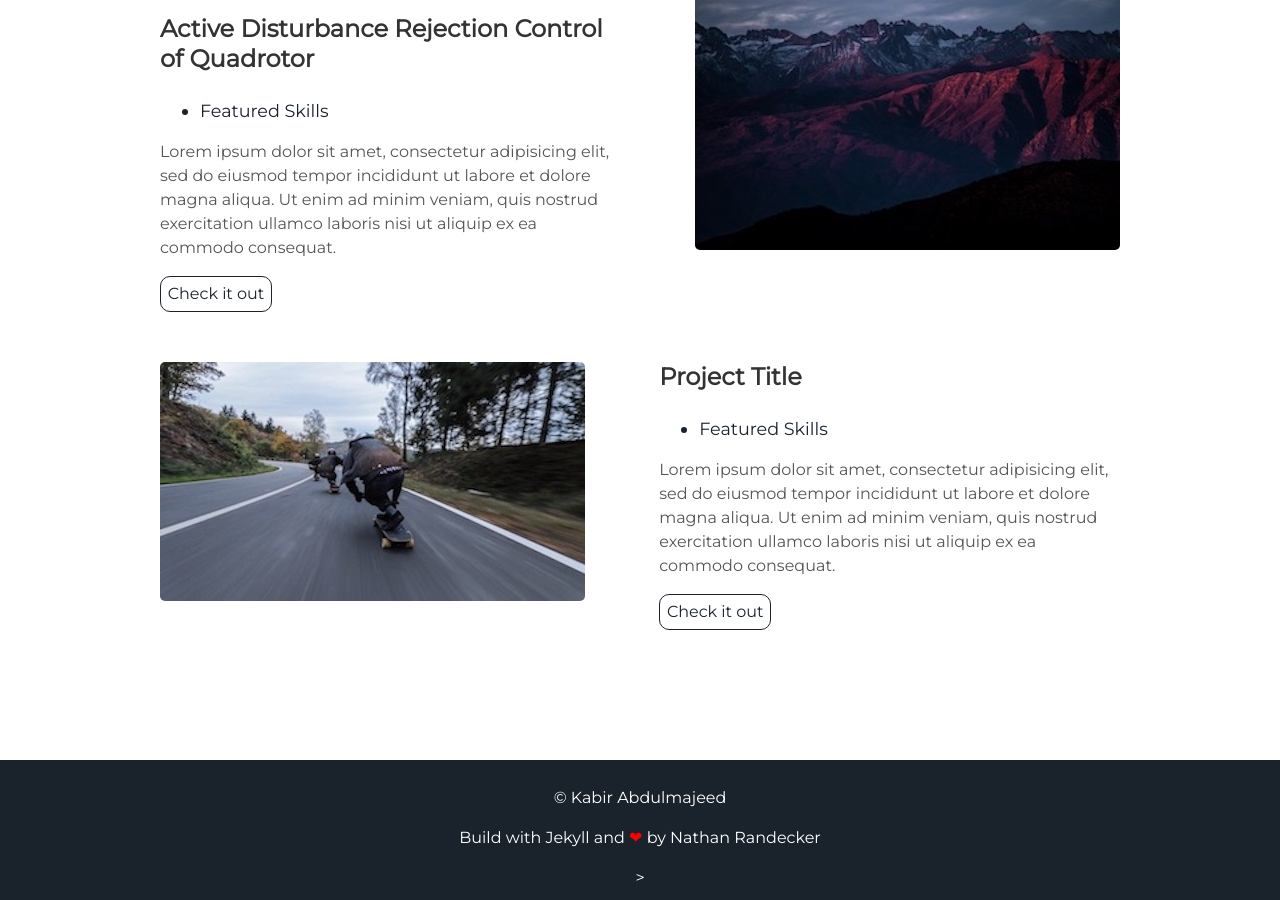
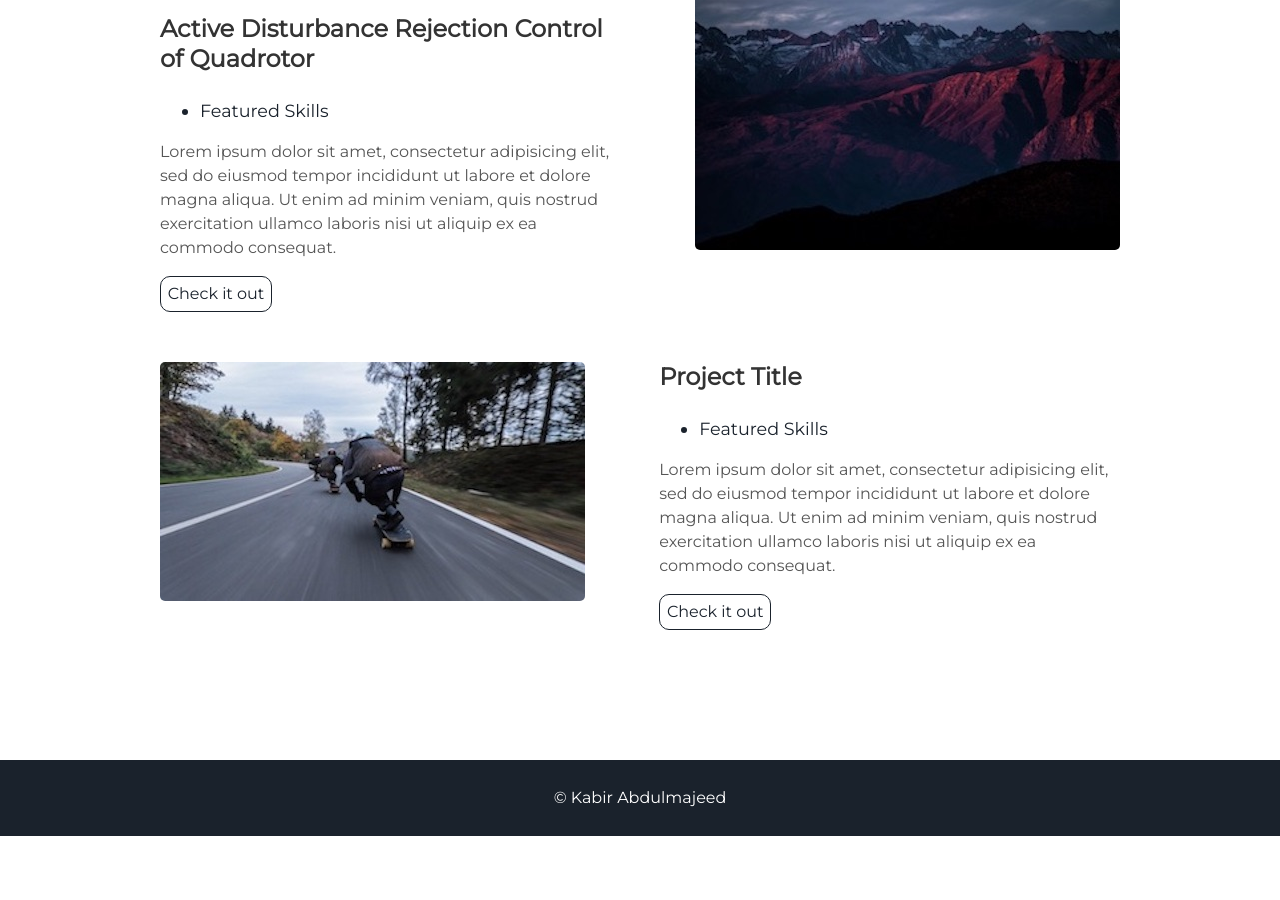
Before and after one commit to kbmajeed/kbmajeed.github.io, a Jekyll site: the page built from index.html, in a window 1280 px wide and 900 px high, scrolled down 1669 px. Built offline with Jekyll 4.4.1, drawn with Linux system fonts in a browser that asks for light colours; after the commit the page ends 2505 px from its top, so only the background shows below that.

Commit message:
Update footer.html

```diff
--- a/_includes/footer.html
+++ b/_includes/footer.html
@@ -1,6 +1,5 @@
 <footer class="footer">
     <p>&copy; {{site.username}}</p>
-    <!<p>Build with Jekyll and <span class="love">❤</span> by <a href="https://github.com/nrandecker">Nathan Randecker</a></p>>
 </footer>
 <script src="//cdn.jsdelivr.net/particles.js/2.0.0/particles.min.js"></script>
 <script src="{{ "/assets/js/sweet-scroll.min.js" | prepend: site.baseurl }}"></script>
```
